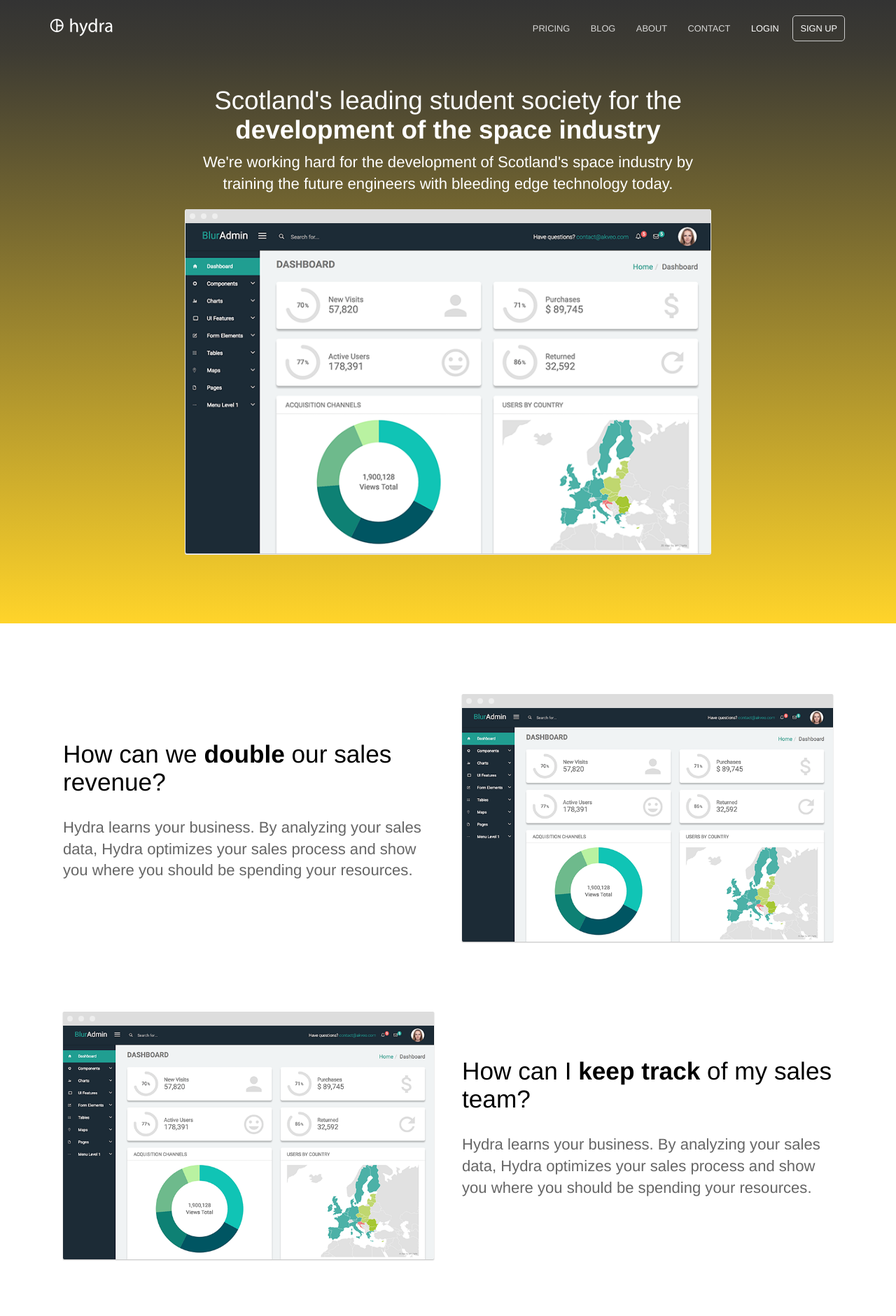
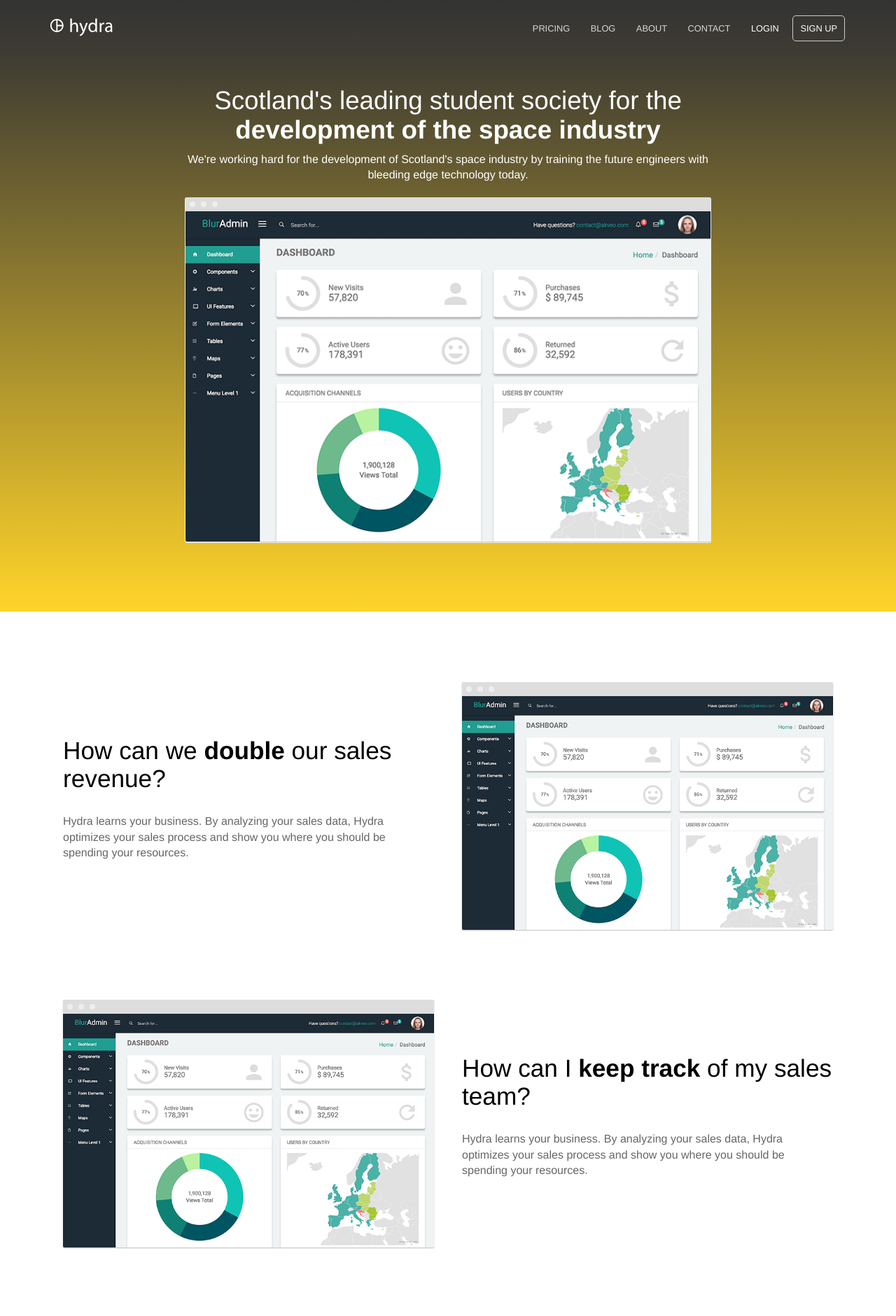
Before and after one commit to Allan-Perez/glasgow-rocketry, a Jekyll site: the page built from index.html, in a window 1280 px wide. Shown: the top 1881 px of the page at 70% size. Built offline with Jekyll 4.4.1, drawn with Linux system fonts in a browser that asks for light colours.

Commit message:
normal size for p

```diff
--- a/_sass/elements.scss
+++ b/_sass/elements.scss
@@ -46,7 +46,7 @@
 
 
 p, address {
-	font-size: 1.38em;
+	font-size: 1em;
 	color: #666;
 	margin-bottom: 20px;
 	font-weight: 300;
```
